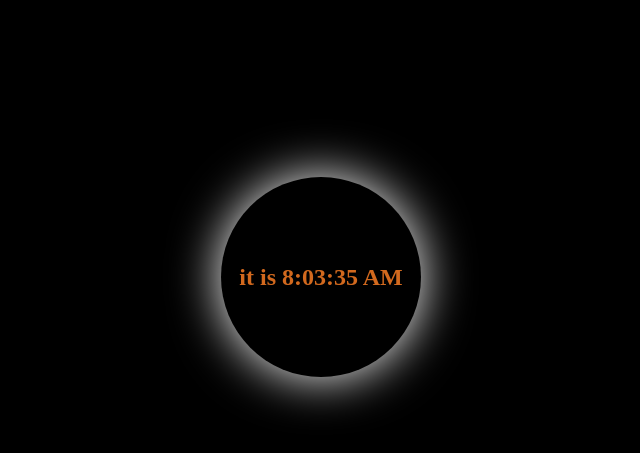
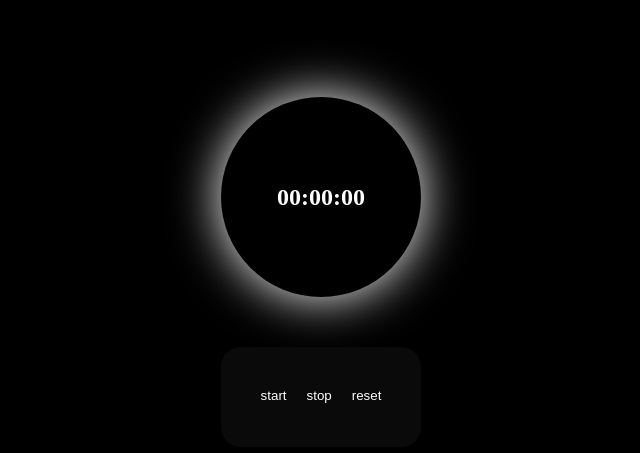
Before and after one commit to 8pic/stopwatch, a React (Create React App) app: page / in a window 1280 px wide. Shown: the part 123-576 px from the top of the page, without its empty margins (319-959 px from the left). Built offline with nearby package versions, Linux system fonts and the light colour scheme.

Commit message:
stop watch full

```diff
--- a/src/App.js
+++ b/src/App.js
@@ -3,11 +3,23 @@ import "./style.css"
 import Timer from './timer';
 
 
+
 class App extends React.Component{
+    constructor(){
+        super()
+        this.state = {
+            title : "hello"
+        }
+    }
+    handelSetTitle = ()=>{
+        this.setState({
+            title : "goodbye"
+        })
+    }
     render(){
       return(
         <div className='main'>
-            <Timer/>
+            <Timer handelSetTitle={this.handelSetTitle}/>
         </div>
       )
     }
--- /dev/null
+++ b/src/TimeInput.js
@@ -0,0 +1,19 @@
+import React from 'react';
+import "./style.css"
+
+class TimeInput extends React.Component{
+
+    render(){
+        return(
+         <div className='input-container'>
+         <div className='btn-container'>
+        <button className='submit-time' onClick={this.props.start}>start</button>
+        <button className='submit-time' onClick={this.props.stop}>stop</button>
+        <button className='submit-time' onClick={this.props.reset}>reset</button>
+        </div>
+        </div>
+        )
+    }
+}
+
+export default TimeInput;
--- a/src/style.css
+++ b/src/style.css
@@ -23,5 +23,68 @@ body{
     display: flex;
     align-items: center;
     justify-content: center;
-    color: chocolate;
+    color: white;
 }
+.input-container{
+    margin: 30px 0;
+    display: flex;
+    flex-direction: column;
+    align-items: center;
+    justify-content: space-around;
+    height: 100px;
+    width: calc(200px);
+    background-color: rgb(10, 10, 10);
+    border-radius: 20px;
+}
+.btn-container{
+    margin: 30px 0;
+    display: flex;
+    flex-direction: row;
+    align-items: center;
+    justify-content: space-evenly;
+    height: 100px;
+    width: calc(200px);
+    background-color: rgb(10, 10, 10);
+    border-radius: 20px;
+}
+.btn-container{
+    margin: 30px 0;
+    display: flex;
+    flex-direction: row;
+    align-items: center;
+    justify-content: center;
+    height: 50px;
+    width: calc(200px);
+    background-color: rgb(10, 10, 10);
+    border-radius: 20px;
+}
+.time-input{
+    background-color: transparent;
+    border: none;
+    border-bottom: 2px solid white;
+    border-radius: 5px;
+    color: white;
+    position: relative;
+
+}
+.time-input:focus{
+    outline: 0;
+}
+.submit-time{
+    background-color: transparent;
+    font-family: sans-serif;
+    color: white;
+    border: none;
+    transition: all-ease 3s;
+    padding-right: 10px;
+    padding-left: 10px;
+    padding-bottom: 4px;
+    transition: all ease-in 0.3s;
+}
+.submit-time:hover{
+    border-bottom: 1px solid white;
+    letter-spacing: 4px;
+}
+.hello{
+    color: white;
+}
--- a/src/timer.js
+++ b/src/timer.js
@@ -1,22 +1,65 @@
 import React from 'react';
+import TimeInput from './TimeInput';
+var interval;
 
 class Timer extends React.Component{
     constructor(){
       super();
       this.state = {
-        time : new Date().toLocaleTimeString()
+        second : 0,
+        minute : 0,
+        hour : 0
       }
     }
+    componentDidUpdate(){
+        if (this.state.time === 0){
+            clearInterval(interval)
+        }
+    }
+    startTime = ()=>{
+      interval = setInterval(()=>{
+        this.setState({
+          second : this.state.second + 1
+        })
+        if (this.state.second >= 59){
+          this.setState({
+            second : 0,
+            minute : this.state.minute + 1
+          })
+        }
+        if (this.state.minute >= 59){
+          this.setState({
+            minute : 0,
+            hour : this.state.hour + 1
+          })
+        }
+      } , 1000) ;
+
+    }
+    stopTime = ()=>{
+      clearInterval(interval)
+    }
+    resetTime = ()=>{
+      this.setState({
+        second : 0,
+        minute : 0 ,
+        hour : 0
+      })
+      clearInterval(interval)
+    }
+
     render(){
-      setInterval(()=>{
-        this.setState({
-          time : new Date().toLocaleTimeString()
-        })
-      } , 1000)
+      let h = this.state.hour;
+      let m = this.state.minute;
+      let s = this.state.second;
       return(
+        <>
         <h2 className='timer'>
-          it is {this.state.time}
+          {`${h < 10 ? "0" + h : h}:${m < 10 ? "0" + m : m}:${s < 10 ? "0" + s : s}`}
         </h2>
+
+        <TimeInput start = {this.startTime} stop = {this.stopTime} reset = {this.resetTime}/>
+        </>
       )
     }
 
```
Also changed, not shown: src/hello.js (added, +10 -0 lines).
